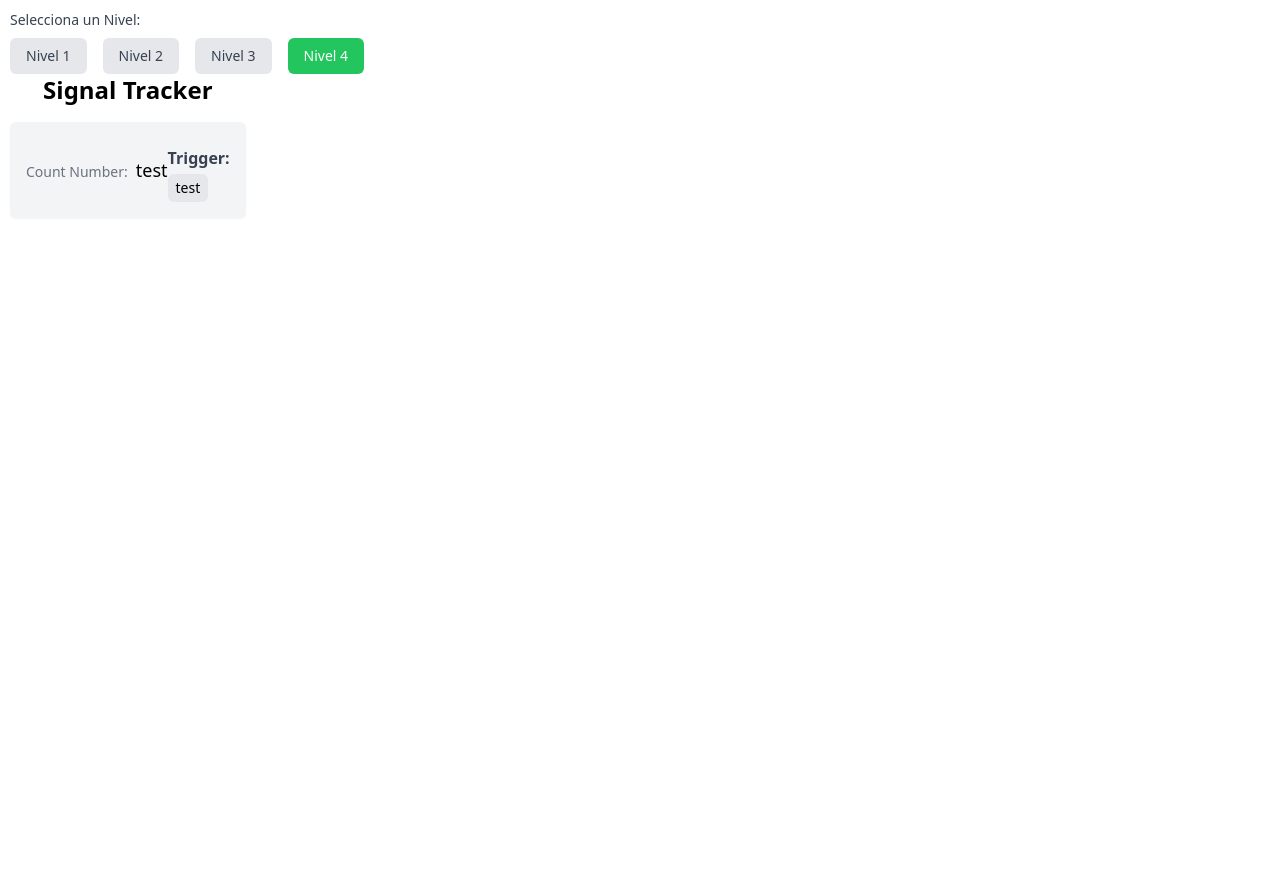
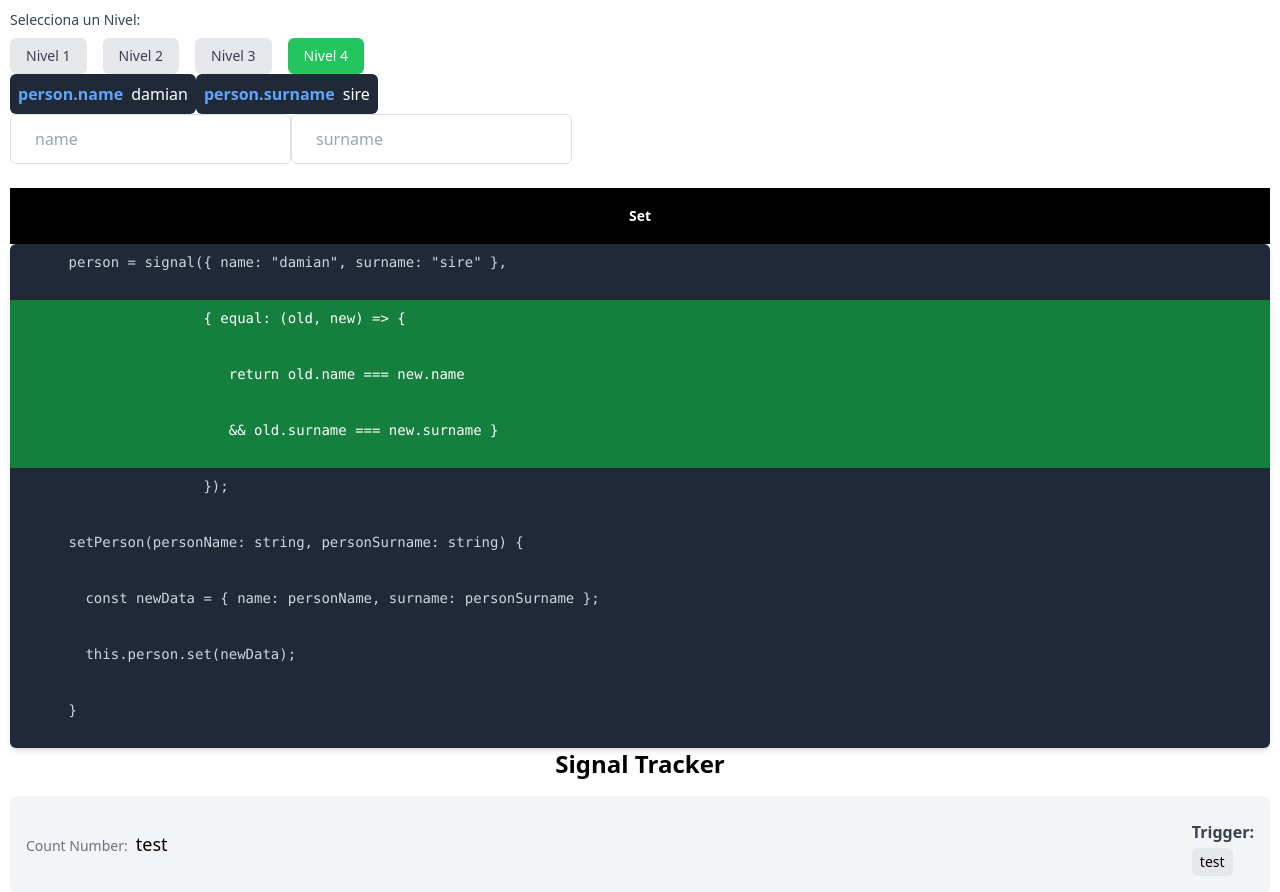
Before and after one commit to damiansire/angular-examples, an Angular app: page / in a window 1280 px wide. Both pictures are taken after a click on the button "Nivel 4". Before the commit the page ends 800 px from the top, so only its background shows below. Built offline with nearby package versions, Linux system fonts and the light colour scheme.

Commit message:
feat: add level 4

```diff
--- a/src/app/signals/signal-equality-functions/signal-equality-functions.component.html
+++ b/src/app/signals/signal-equality-functions/signal-equality-functions.component.html
@@ -1,7 +1,7 @@
 <section>
   <app-selection-option (selectedLevelChange)="selectedLevelChange($event)" />
 </section>
-<section role="set-info" class="flex justify-between">
+<section role="set-info" class="flex flex-col justify-between">
   @if(currentLevel() === "Nivel 1"){
   <section class="flex flex-col">
     <app-variable-box variableName="name" [variableValue]="name()" />
@@ -51,6 +51,35 @@
       <app-code [lines]="linesPerson" />
     </div>
   </section>
+  } @if(currentLevel() === "Nivel 4"){
+  <section>
+    <div class="flex flex-col">
+      <div class="flex">
+        <app-variable-box
+          variableName="person.name"
+          [variableValue]="person().name"
+        />
+        <app-variable-box
+          variableName="person.surname"
+          [variableValue]="person().surname"
+        />
+      </div>
+      <div class="flex">
+        <app-input
+          placeholder="name"
+          (onChangeEvent)="saveInHiddenVariableInputData($event, 'person.name')"
+        />
+        <app-input
+          placeholder="surname"
+          (onChangeEvent)="
+            saveInHiddenVariableInputData($event, 'person.surname')
+          "
+        />
+      </div>
+      <app-button text="Set" (onClick)="setData('person')" />
+      <app-code [lines]="linesPersonCustomCompare" />
+    </div>
+  </section>
   }
   <section>
     <app-event-history
--- a/src/app/signals/signal-equality-functions/signal-equality-functions.component.ts
+++ b/src/app/signals/signal-equality-functions/signal-equality-functions.component.ts
@@ -146,5 +146,39 @@ export class SignalEqualityFunctionsComponent {
   selectedLevelChange(newLevel: string) {
     this.currentLevel.set(newLevel);
   }
+
+  linesPersonCustomCompare = computed<codeLine[]>(() => [
+    {
+      line: 'person = signal({ name: "damian", surname: "sire" },',
+      active: false,
+    },
+    {
+      line: '                { equal: (old, new) => {',
+      active: true,
+    },
+    {
+      line: '                   return old.name === new.name',
+      active: true,
+    },
+    {
+      line: '                   && old.surname === new.surname }',
+      active: true,
+    },
+    {
+      line: '                });',
+      active: false,
+    },
+    {
+      line: 'setPerson(personName: string, personSurname: string) {',
+      active: false,
+    },
+    {
+      line: '  const newData = { name: personName, surname: personSurname };',
+      active: false,
+    },
+    { line: '  this.person.set(newData);', active: false },
+    { line: '}', active: false },
+  ]);
+
   constructor() {}
 }
```
